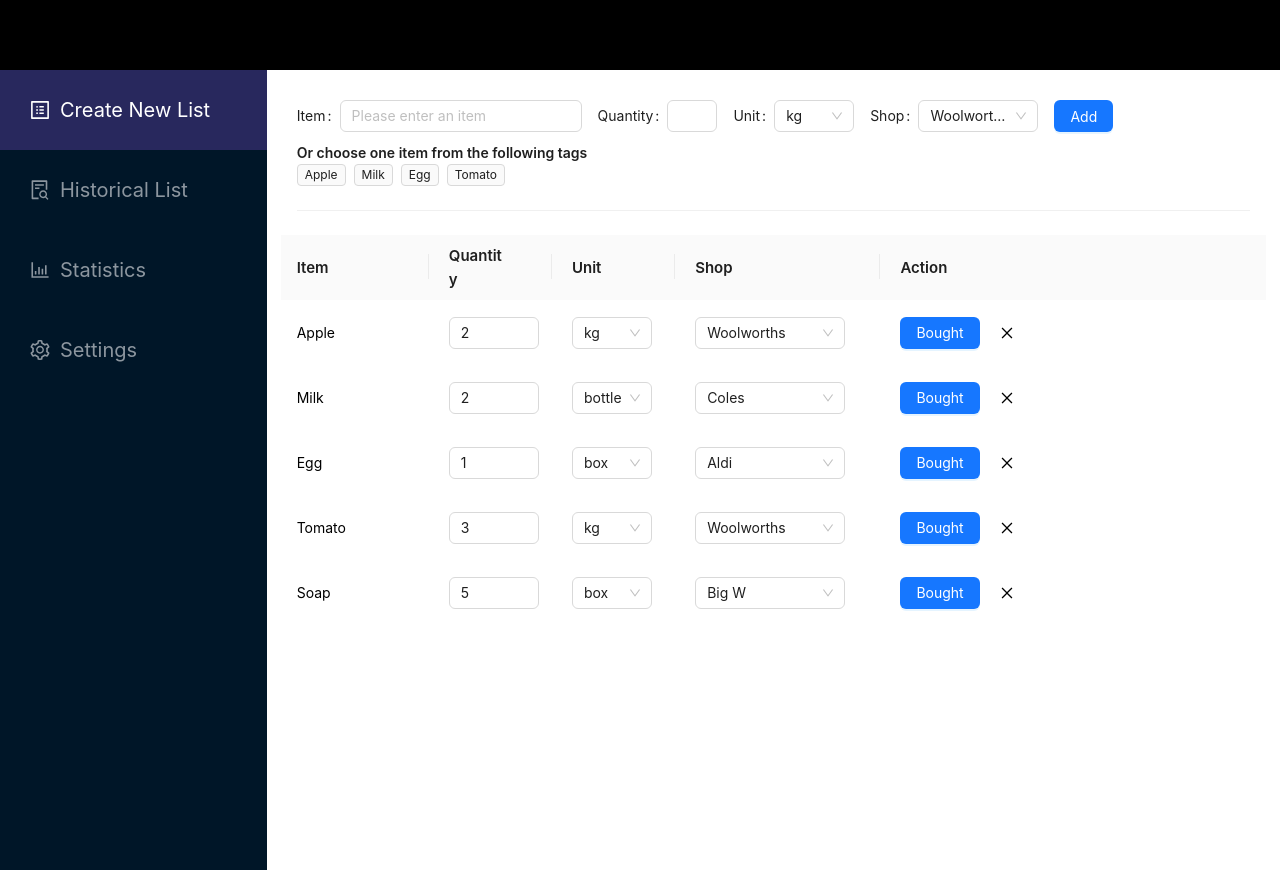
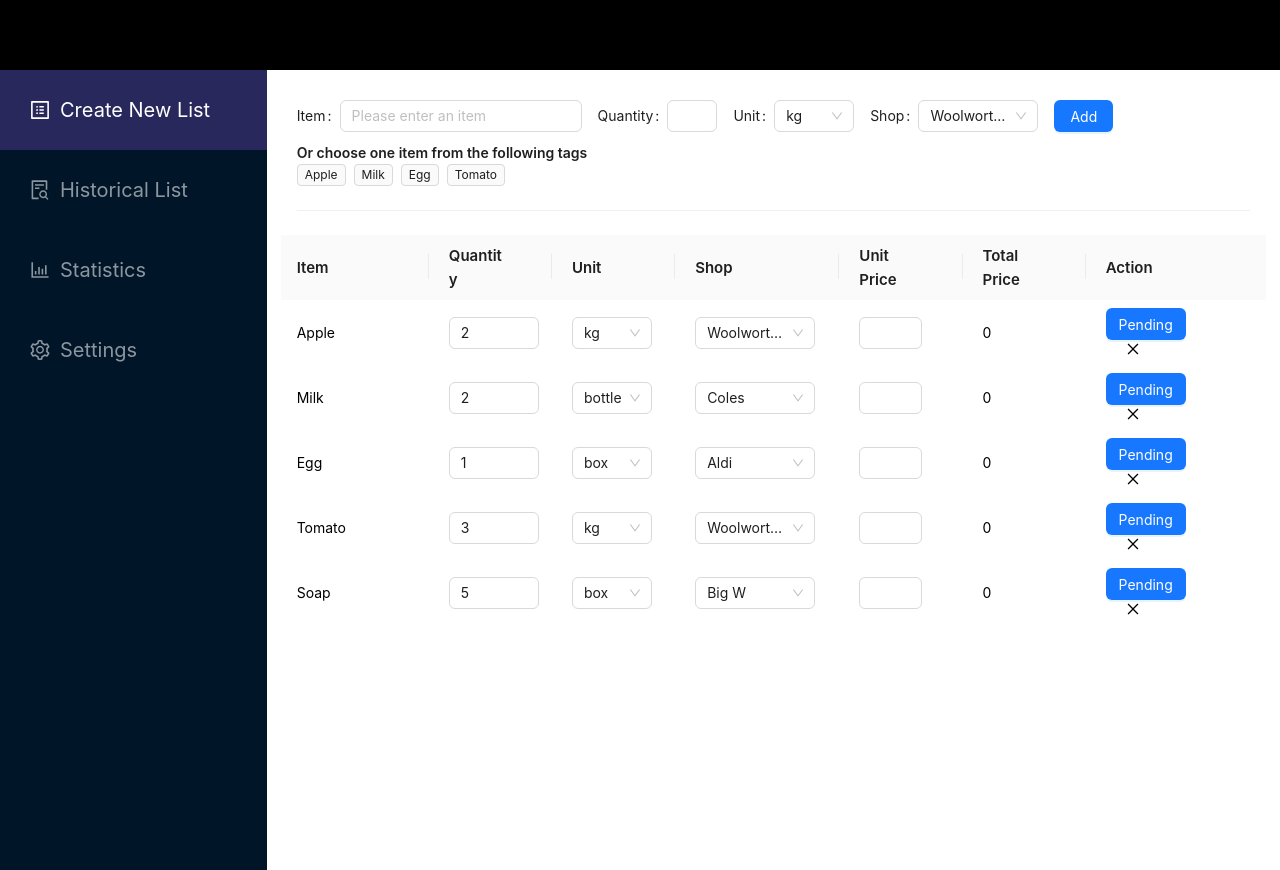
Before and after one commit to gulama2008/Shopper-Helper, a React (Create React App) app in the folder client/: page / in a window 1280 px wide. Built offline with nearby package versions, Linux system fonts and the light colour scheme.

Commit message:
add price functionalities and status button

```diff
--- a/client/src/components/pages/CreateNewList/CreateNewList.js
+++ b/client/src/components/pages/CreateNewList/CreateNewList.js
@@ -15,6 +15,8 @@ export default function AddNewList() {
       quantity: 2,
       unit: "kg",
       shop: "Woolworths",
+      price: "",
+      bought: false,
     },
     {
       id: 2,
@@ -22,6 +24,8 @@ export default function AddNewList() {
       quantity: 2,
       unit: "bottle",
       shop: "Coles",
+      price: "",
+      bought: false,
     },
     {
       id: 3,
@@ -29,6 +33,8 @@ export default function AddNewList() {
       quantity: 1,
       unit: "box",
       shop: "Aldi",
+      price: "",
+      bought: false,
     },
     {
       id: 4,
@@ -36,6 +42,8 @@ export default function AddNewList() {
       quantity: 3,
       unit: "kg",
       shop: "Woolworths",
+      price: "",
+      bought: false,
     },
     {
       id: 5,
@@ -43,6 +51,8 @@ export default function AddNewList() {
       quantity: 5,
       unit: "box",
       shop: "Big W",
+      price: "",
+      bought: false,
     },
   ];
   const [items, setItems] = useState(test);
--- a/client/src/components/pages/CreateNewList/ShoppingList.js
+++ b/client/src/components/pages/CreateNewList/ShoppingList.js
@@ -1,6 +1,15 @@
 import React, { useState } from "react";
 // import { Space, Table, Button } from "antd";
-import { Col, Divider, Row, InputNumber, Select, Typography,Button } from "antd";
+import {
+  Col,
+  Divider,
+  Row,
+  InputNumber,
+  Select,
+  Typography,
+  Button,
+  Input,
+} from "antd";
 import { DeleteOutlined,CloseOutlined} from "@ant-design/icons";
 import "../../../styles/ShoppingList.css";
 const { Text, Link } = Typography;
@@ -54,6 +63,31 @@ const ShoppingList = (props) => {
     };
   };
 
+  const handlePriceChange = (index) => {
+    return (e) => {
+      const newItemList = items.map((item, itemIndex) => {
+        if (itemIndex === index) {
+          item.price = e.target.value;
+          return item;
+        } else {
+          return item;
+        }
+      });
+      updateItem(newItemList);
+    };
+  };
+
+  const handleBoughtButton = (index) => {
+    const newItemList = items.map((item, itemIndex) => {
+      if (itemIndex === index) {
+        item.bought = !item.bought;
+        return item;
+      } else {
+        return item;
+      }
+    });
+    updateItem(newItemList);
+  }
   const handleDeleteButton = (index) => {
     const newItemList = items.filter((item, itemIndex) => {
       return itemIndex!==index
@@ -97,7 +131,7 @@ const ShoppingList = (props) => {
               </Text>
             </div>
           </Col>
-          <Col className="gutter-row title-col" span={5}>
+          <Col className="gutter-row title-col" span={4}>
             <Divider type="vertical" className="title-divider" />
             <div>
               <Text strong className="title-text">
@@ -105,7 +139,23 @@ const ShoppingList = (props) => {
               </Text>
             </div>
           </Col>
-          <Col className="gutter-row title-col" span={6}>
+          <Col className="gutter-row title-col" span={3}>
+            <Divider type="vertical" className="title-divider" />
+            <div>
+              <Text strong className="title-text">
+                Unit Price
+              </Text>
+            </div>
+          </Col>
+          <Col className="gutter-row title-col" span={3}>
+            <Divider type="vertical" className="title-divider" />
+            <div>
+              <Text strong className="title-text">
+                Total Price
+              </Text>
+            </div>
+          </Col>
+          <Col className="gutter-row title-col" span={4}>
             <Divider type="vertical" className="title-divider" />
             <div>
               <Text strong className="title-text">
@@ -116,7 +166,7 @@ const ShoppingList = (props) => {
         </Row>
       </div>
       <div>
-        {items.map((item,index) => {
+        {items.map((item, index) => {
           return (
             <Row
               key={item.id}
@@ -155,24 +205,62 @@ const ShoppingList = (props) => {
                   />
                 </div>
               </Col>
-              <Col className="gutter-row content-col" span={5}>
+              <Col className="gutter-row content-col" span={4}>
                 <Divider type="vertical" className="content-divider" />
                 <div>
                   <Select
                     defaultValue={item.shop}
                     style={{
-                      width: 150,
+                      width: 120,
                     }}
                     onChange={handleShopChange(index)}
                     options={shops}
                   />
                 </div>
               </Col>
-              <Col className="gutter-row content-col" span={6}>
+              <Col className="gutter-row content-col" span={3}>
                 <Divider type="vertical" className="content-divider" />
                 <div>
-                  <Button type="primary">Bought</Button>
-                  <CloseOutlined className="delete-icon" onClick={() => { handleDeleteButton(index)}} />
+                  <Input
+                    value={item.price}
+                    onChange={handlePriceChange(index)}
+                  />
+                </div>
+              </Col>
+              <Col className="gutter-row content-col-name" span={3}>
+                <Divider type="vertical" className="content-divider" />
+                <div className="">{item.quantity * item.price}</div>
+              </Col>
+
+              <Col className="gutter-row content-col" span={4}>
+                <Divider type="vertical" className="content-divider" />
+                <div>
+                  <Button
+                    className="bought-button"
+                    type="primary"
+                    onClick={() => {
+                      handleBoughtButton(index);
+                    }}
+                    style={
+                      item.bought
+                        ? {
+                            backgroundColor: "rgba(245,245,245,255)",
+                            color: "rgba(184,184,184,255)",
+                          }
+                        : {
+                            backgroundColor: "rgba(23,119,255,255)",
+                            color: "rgba(254,254,255,255)",
+                          }
+                    }
+                  >
+                    { item.bought?"Bought":"Pending"}
+                  </Button>
+                  <CloseOutlined
+                    className="delete-icon"
+                    onClick={() => {
+                      handleDeleteButton(index);
+                    }}
+                  />
                 </div>
               </Col>
             </Row>
--- a/client/src/styles/ShoppingList.css
+++ b/client/src/styles/ShoppingList.css
@@ -29,6 +29,10 @@
     opacity: 0;
 }
 
+.bought-button{
+    width: 80px;
+}
+
 .delete-icon{
     cursor: pointer;
     margin-left: 20px;
```
Also changed, not shown: 1 other file (tests, documents, lock files or other folders).
